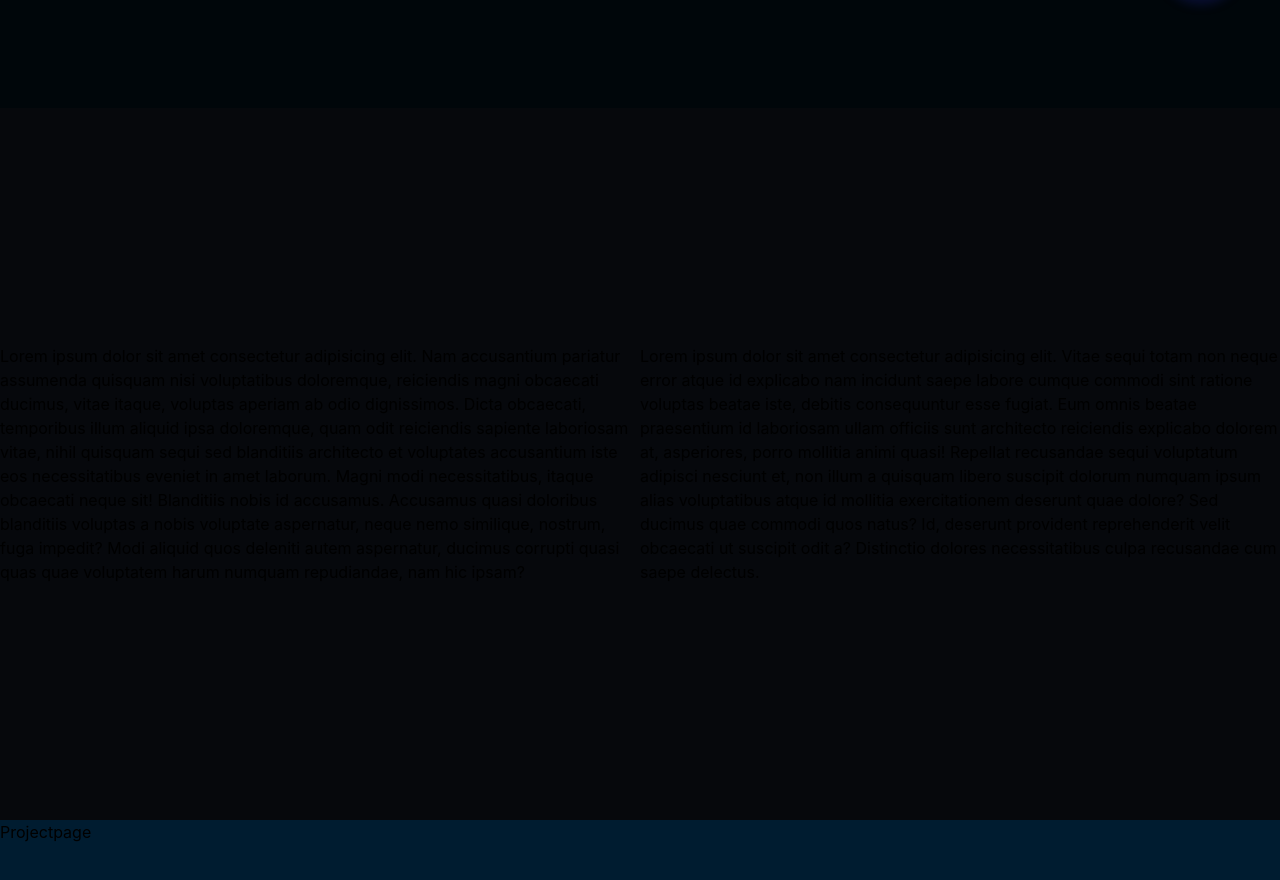
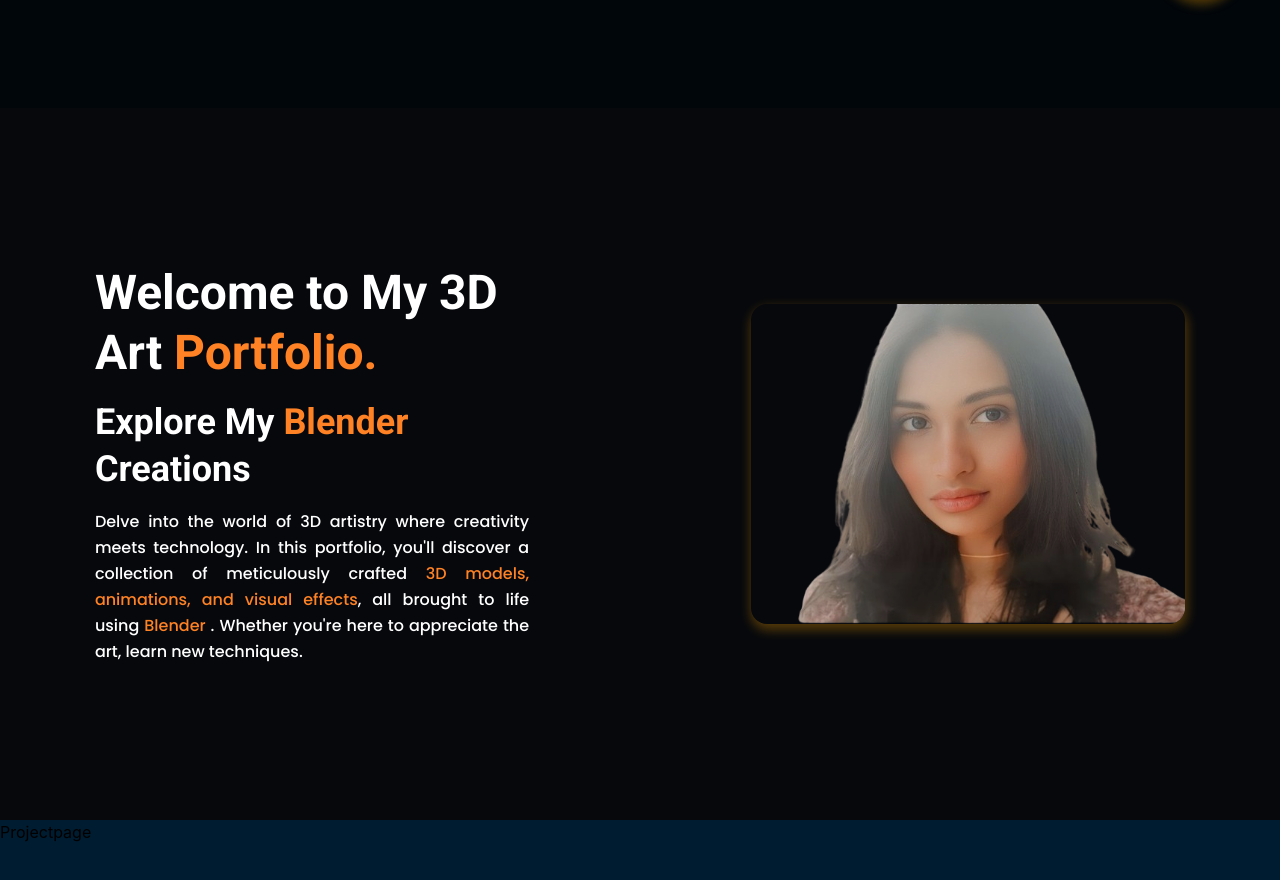
Before and after one commit to Shivam03-coder/Portfolio-X01, a React (Vite) app: page / in a window 1280 px wide. Shown: the part 692-1572 px from the top of the page. Built offline with nearby package versions, Linux system fonts and the light colour scheme.

Commit message:
profile page done

```diff
--- a/src/components/feature/GoToBottom.jsx
+++ b/src/components/feature/GoToBottom.jsx
@@ -8,7 +8,7 @@ const GoToBottom = () => {
   return (
     <section
       onClick={() => scrollTo("#contacts")}
-      className="absolute size-[5rem] bg-customOrange-500 shadow-glass cursor-pointer  rounded-full animate-bounce flex-center   bottom-24 right-10"
+      className="absolute size-[5rem] bg-customOrange-500 shadow-glass cursor-pointer  rounded-full animate-bounce flex-center bottom-3   md:bottom-24 right-10"
     >
       <DownArrowIcon className="size-14" />
     </section>
--- a/src/components/layout/profile/ProfileContainer.jsx
+++ b/src/components/layout/profile/ProfileContainer.jsx
@@ -1,35 +1,12 @@
 import React from "react";
+import IntroSection from "./section/IntroSection";
+import ProfileImageSection from "./section/ProfileImageSection";
 
 const ProfileContainer = () => {
   return (
-    <div className="grid grid-cols-2 place-items-center h-[89vh]">
-        <div className="">
-          Lorem ipsum dolor sit amet consectetur adipisicing elit. Nam
-          accusantium pariatur assumenda quisquam nisi voluptatibus doloremque,
-          reiciendis magni obcaecati ducimus, vitae itaque, voluptas aperiam ab
-          odio dignissimos. Dicta obcaecati, temporibus illum aliquid ipsa
-          doloremque, quam odit reiciendis sapiente laboriosam vitae, nihil
-          quisquam sequi sed blanditiis architecto et voluptates accusantium
-          iste eos necessitatibus eveniet in amet laborum. Magni modi
-          necessitatibus, itaque obcaecati neque sit! Blanditiis nobis id
-          accusamus. Accusamus quasi doloribus blanditiis voluptas a nobis
-          voluptate aspernatur, neque nemo similique, nostrum, fuga impedit?
-          Modi aliquid quos deleniti autem aspernatur, ducimus corrupti quasi
-          quas quae voluptatem harum numquam repudiandae, nam hic ipsam?
-        </div>
-        <div className="">
-          Lorem ipsum dolor sit amet consectetur adipisicing elit. Vitae sequi
-          totam non neque error atque id explicabo nam incidunt saepe labore
-          cumque commodi sint ratione voluptas beatae iste, debitis consequuntur
-          esse fugiat. Eum omnis beatae praesentium id laboriosam ullam officiis
-          sunt architecto reiciendis explicabo dolorem at, asperiores, porro
-          mollitia animi quasi! Repellat recusandae sequi voluptatum adipisci
-          nesciunt et, non illum a quisquam libero suscipit dolorum numquam
-          ipsum alias voluptatibus atque id mollitia exercitationem deserunt
-          quae dolore? Sed ducimus quae commodi quos natus? Id, deserunt
-          provident reprehenderit velit obcaecati ut suscipit odit a? Distinctio
-          dolores necessitatibus culpa recusandae cum saepe delectus.
-        </div>
+    <div className="grid md:grid-cols-2 py-10 gap-8  min-h-[89vh]">
+      <IntroSection />
+      <ProfileImageSection />
     </div>
   );
 };
--- /dev/null
+++ b/src/components/layout/profile/section/IntroSection.jsx
@@ -0,0 +1,33 @@
+import { Typography } from "@material-tailwind/react";
+import React from "react";
+
+const IntroSection = () => {
+  return (
+    <section className="w-[76%] px-5 mx-auto text-white  flex flex-col justify-center gap-4">
+      <Typography variant="h1">
+        Welcome to My 3D Art{" "}
+        <span className="text-customOrange-500">Portfolio.</span>
+      </Typography>
+      <Typography className=" md:block" variant="h2">
+        Explore My <span className="text-customOrange-500">Blender</span>{" "}
+        Creations
+      </Typography>
+      <Typography
+        className="text-justify font-Poppins hidden md:block font-medium"
+        variant="body1"
+      >
+        Delve into the world of 3D artistry where creativity meets technology.
+        In this portfolio, you'll discover a collection of meticulously crafted
+        <span className="text-customOrange-500">
+          {" "}
+          3D models, animations, and visual effects
+        </span>
+        , all brought to life using{" "}
+        <span className="text-customOrange-500">Blender</span> . Whether you're
+        here to appreciate the art, learn new techniques.
+      </Typography>
+    </section>
+  );
+};
+
+export default IntroSection;
--- a/src/components/layout/profile/section/Introsection.jsx
+++ /dev/null
@@ -1,11 +0,0 @@
-import React from 'react'
-
-const Introsection = () => {
-  return (
-    <div>
-
-    </div>
-  )
-}
-
-export default Introsection
--- a/src/components/layout/profile/section/ProfileImageSection.jsx
+++ b/src/components/layout/profile/section/ProfileImageSection.jsx
@@ -1,11 +1,15 @@
-
+import { ProfileBgSvg, ProfileImg } from "../../../../constants";
 
 const ProfileImageSection = () => {
   return (
-    <div>
+    <section className="w-[76%]  relative px-5 mx-auto text-white flex flex-col justify-center gap-4">
+      <img
+        className=" rounded-2xl animate-pulse  shadow-glass mx-auto relative flex-center z-10"
+        src={ProfileImg}
+        alt="Profile"
+      />
+    </section>
+  );
+};
 
-    </div>
-  )
-}
-
-export default ProfileImageSection
+export default ProfileImageSection;
--- a/src/constants/index.js
+++ b/src/constants/index.js
@@ -1,7 +1,11 @@
 //IMGS
 import Signature from "../assets/imgs/signature.png";
+import gggyrate from "../assets/svgs/gggyrate.svg";
+import ProfileImage from "../assets/imgs/Profileimage.png";
 
+export const ProfileBgSvg = gggyrate;
 export const SignatureImgs = Signature;
+export const ProfileImg = ProfileImage;
 
 // ICONS
 import { CiMail } from "react-icons/ci";
--- a/tailwind.config.js
+++ b/tailwind.config.js
@@ -78,7 +78,7 @@ export default withMT({
         "3xl": "-1px 34px 47px -29px rgb(32 32 32 / 100%)",
         "4xl": " 0vw 0vw 0.5vw 0vw rgb(32 32 32 / 20%)",
         "5xl": " 0vw 0.5vw 0.5vw 0vw rgb(32 32 32 / 16%)",
-        glass: "1px 5px 12px 1px rgba( 31, 38, 135, 0.37 )",
+        glass: "1px 5px 12px 1px rgba(255, 165, 0, 0.37)",
         "glass-card": "4px 4px 4px 4px rgba( 32, 32, 32, 0.37 )",
         "card-shadow": "0 8px 32px 0 rgba( 31, 38, 135, 0.37 )",
         "dark-shadow": "10px 10px 5px 0px rgba(130,130,130,0.75)",
```
Also changed, not shown: src/assets/imgs/Profileimage.png (added), src/assets/svgs/gggyrate.svg (added).
